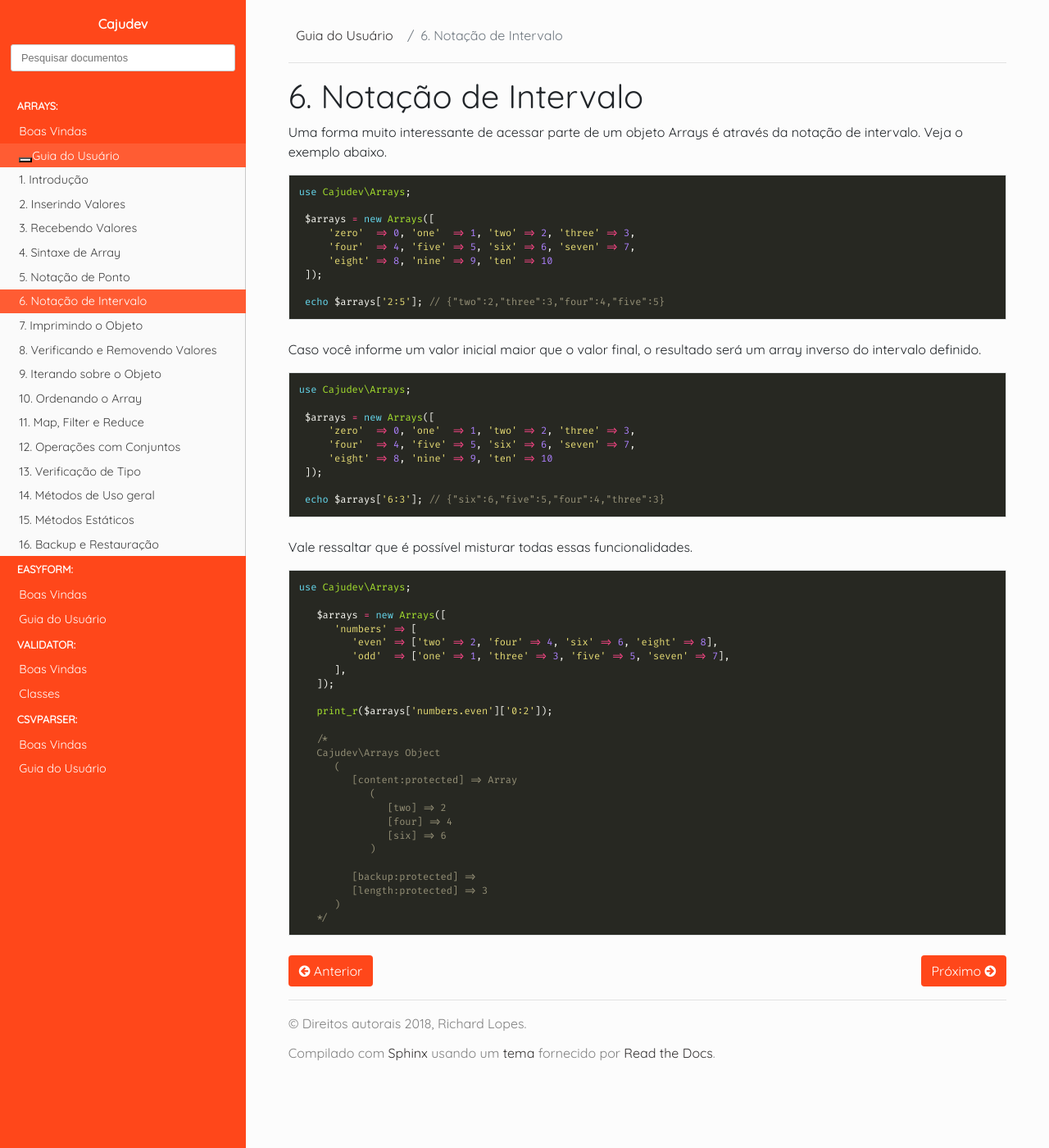
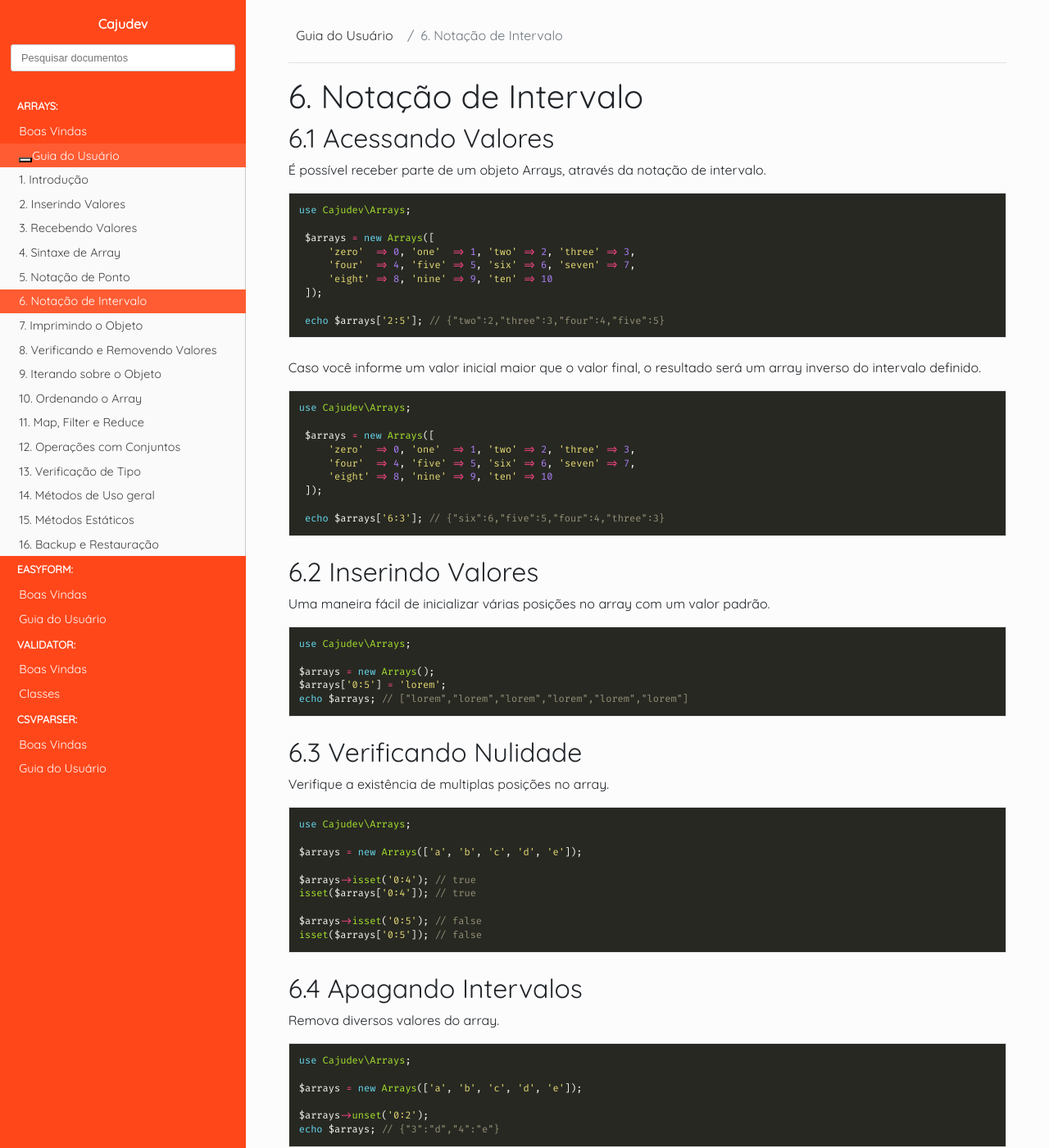
Before and after one commit to cajudev/docs, a Sphinx documentation site: the page built from source/arrays/pages/interval-notation.rst, in a window 1280 px wide and 1400 px high. Shown: the whole window at 82% size. Built offline with Sphinx 7.4.7 and the Read the Docs theme 2.0.0, drawn with Linux system fonts in a browser that asks for light colours; nearby versions of some CDN libraries; library files that are not in the unit come from our copies; pages that are not in the unit, such as notebooks, are missing from menus.

Commit message:
Novas funcionalidades intervalo

```diff
--- a/source/arrays/pages/interval-notation.rst
+++ b/source/arrays/pages/interval-notation.rst
@@ -2,8 +2,10 @@
 6. Notação de Intervalo
 =======================
 
-Uma forma muito interessante de acessar parte de um objeto Arrays é através
-da notação de intervalo. Veja o exemplo abaixo.
+6.1 Acessando Valores
+---------------------
+
+É possível receber parte de um objeto Arrays, através da notação de intervalo.
 
 .. code:: php
 
@@ -32,32 +34,47 @@
 
     echo $arrays['6:3']; // {"six":6,"five":5,"four":4,"three":3}
 
-Vale ressaltar que é possível misturar todas essas funcionalidades.
+
+6.2 Inserindo Valores
+---------------------
+
+Uma maneira fácil de inicializar várias posições no array com um valor padrão.
 
 .. code:: php
 
    use Cajudev\Arrays;
 
-      $arrays = new Arrays([
-         'numbers' => [
-            'even' => ['two' => 2, 'four' => 4, 'six' => 6, 'eight' => 8],
-            'odd'  => ['one' => 1, 'three' => 3, 'five' => 5, 'seven' => 7],
-         ],
-      ]);
+   $arrays = new Arrays();
+   $arrays['0:5'] = 'lorem';
+   echo $arrays; // ["lorem","lorem","lorem","lorem","lorem","lorem"]
 
-      print_r($arrays['numbers.even']['0:2']);
+6.3 Verificando Nulidade
+------------------------
 
-      /*
-      Cajudev\Arrays Object
-         (
-            [content:protected] => Array
-               (
-                  [two] => 2
-                  [four] => 4
-                  [six] => 6
-               )
+Verifique a existência de multiplas posições no array.
 
-            [backup:protected] =>
-            [length:protected] => 3
-         )
-      */
+.. code:: php
+
+   use Cajudev\Arrays;
+
+   $arrays = new Arrays(['a', 'b', 'c', 'd', 'e']);
+
+   $arrays->isset('0:4'); // true
+   isset($arrays['0:4']); // true
+
+   $arrays->isset('0:5'); // false
+   isset($arrays['0:5']); // false
+
+6.4 Apagando Intervalos
+-----------------------
+
+Remova diversos valores do array.
+
+.. code:: php
+
+   use Cajudev\Arrays;
+
+   $arrays = new Arrays(['a', 'b', 'c', 'd', 'e']);
+
+   $arrays->unset('0:2');
+   echo $arrays; // {"3":"d","4":"e"}
```
